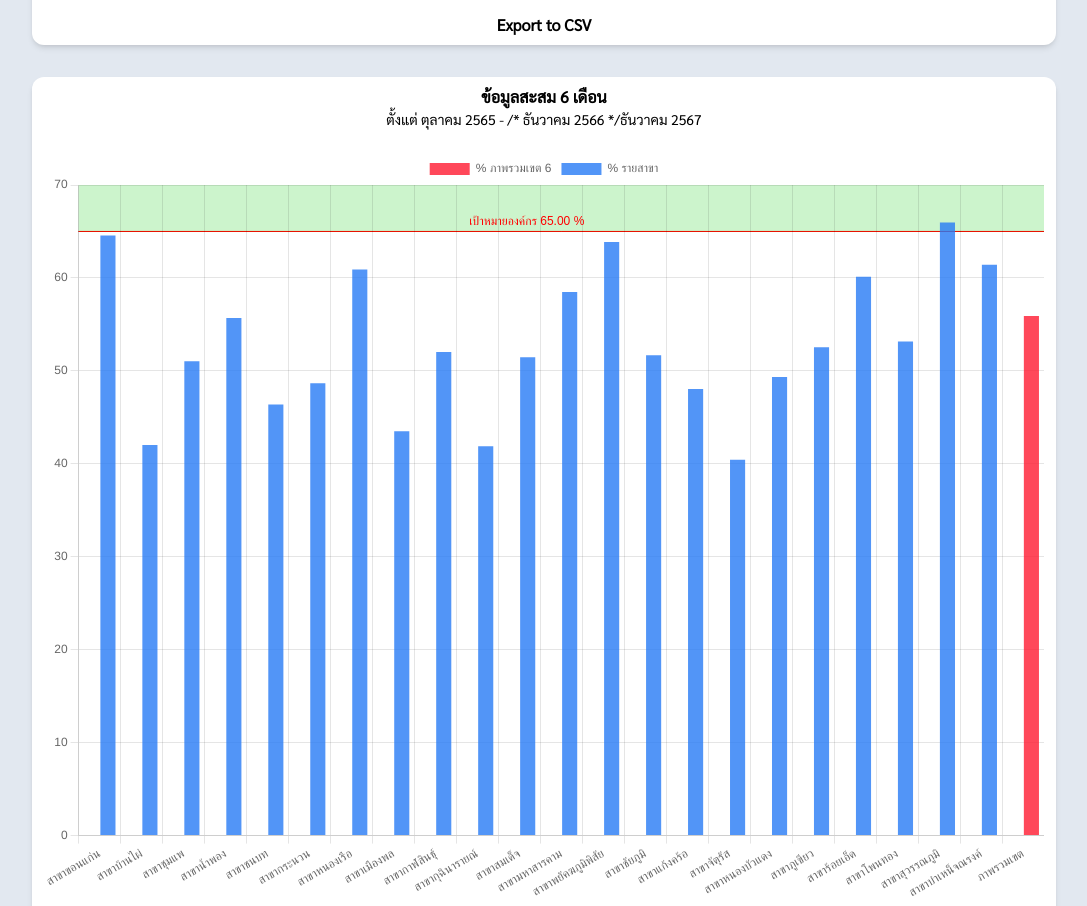
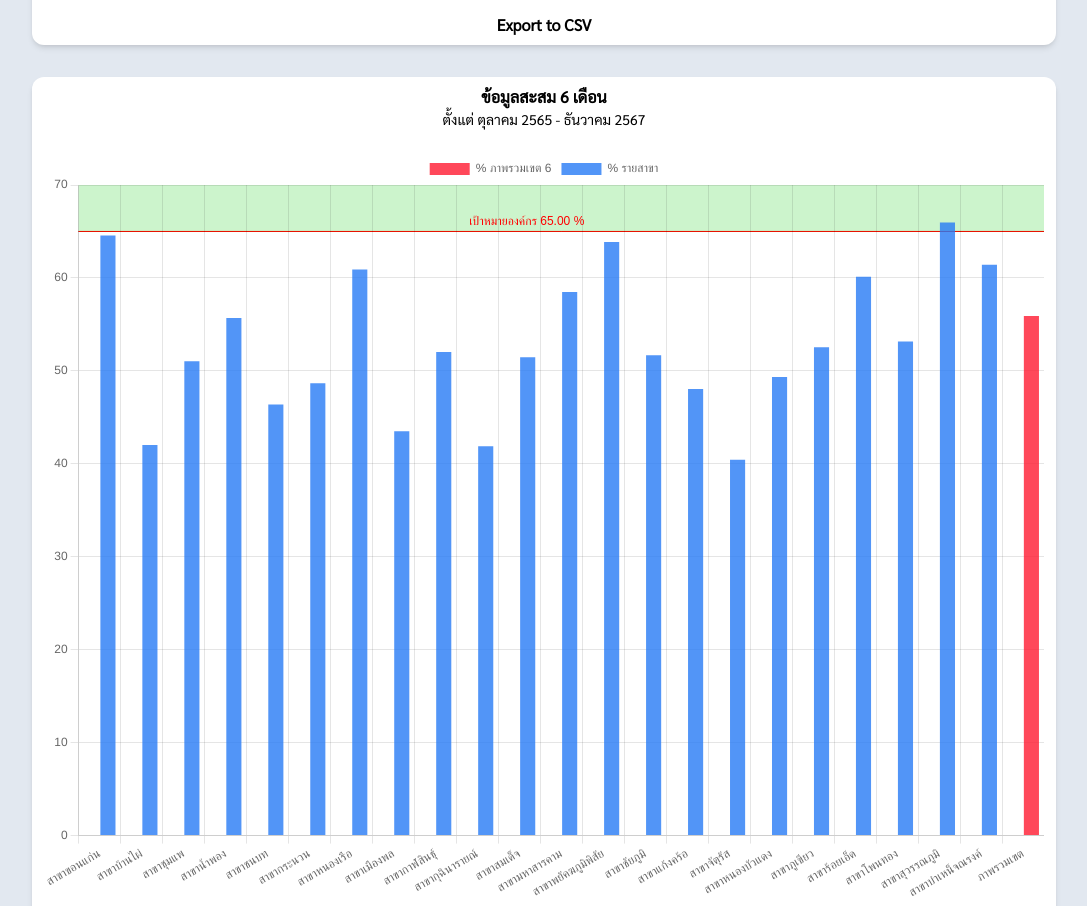
Before and after one commit to rutthawitc/alwayson-stat, a Next.js app: page / in a window 1280 px wide. Shown: the part 905-1811 px from the top of the page, without its empty margins (96-1183 px from the left). Built offline with nearby package versions, Linux system fonts and the light colour scheme.

Commit message:
Update MonthAverage.jsx

```diff
--- a/pages/MonthAverage.jsx
+++ b/pages/MonthAverage.jsx
@@ -184,7 +184,7 @@ function MonthAverage() {
       <h5 className='text-sm text-center'>
         ตั้งแต่ {reg6Con.start_month}
         {/* {month} */}
-        /* {prevMonth} {thaiYear} */
+        {/* {prevMonth} {thaiYear} */}
         {prevMonth} 2567
       </h5>
       <br />
```
